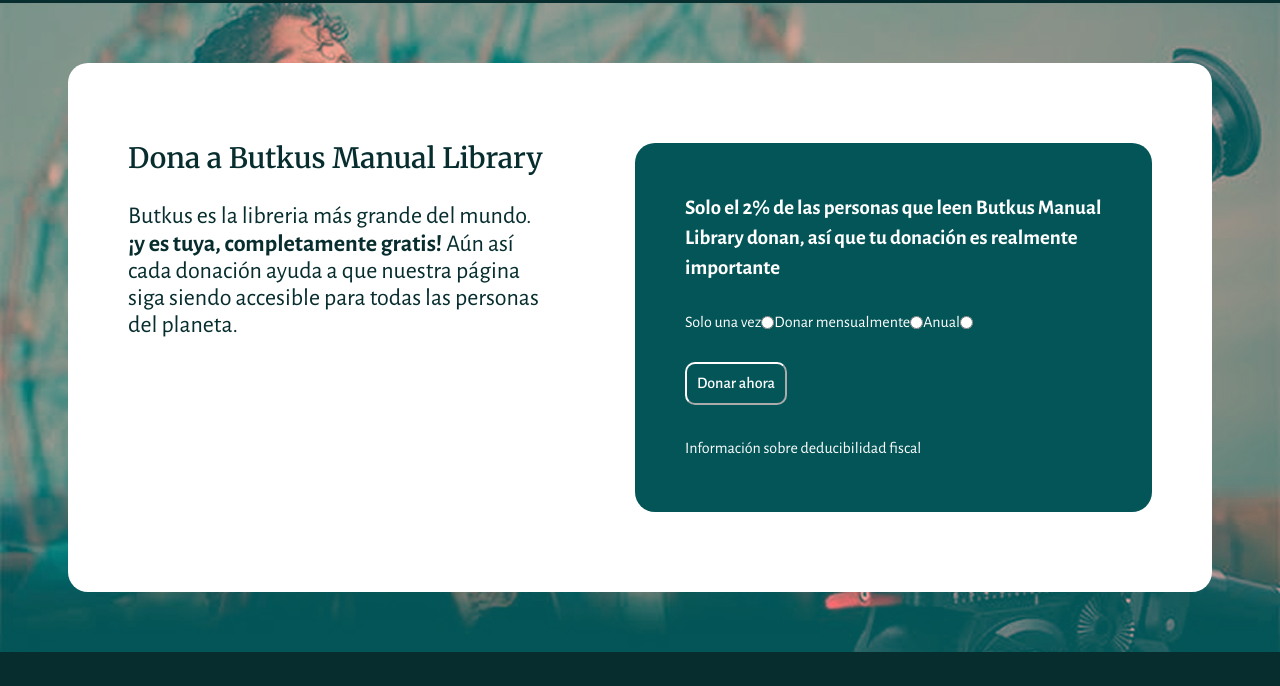
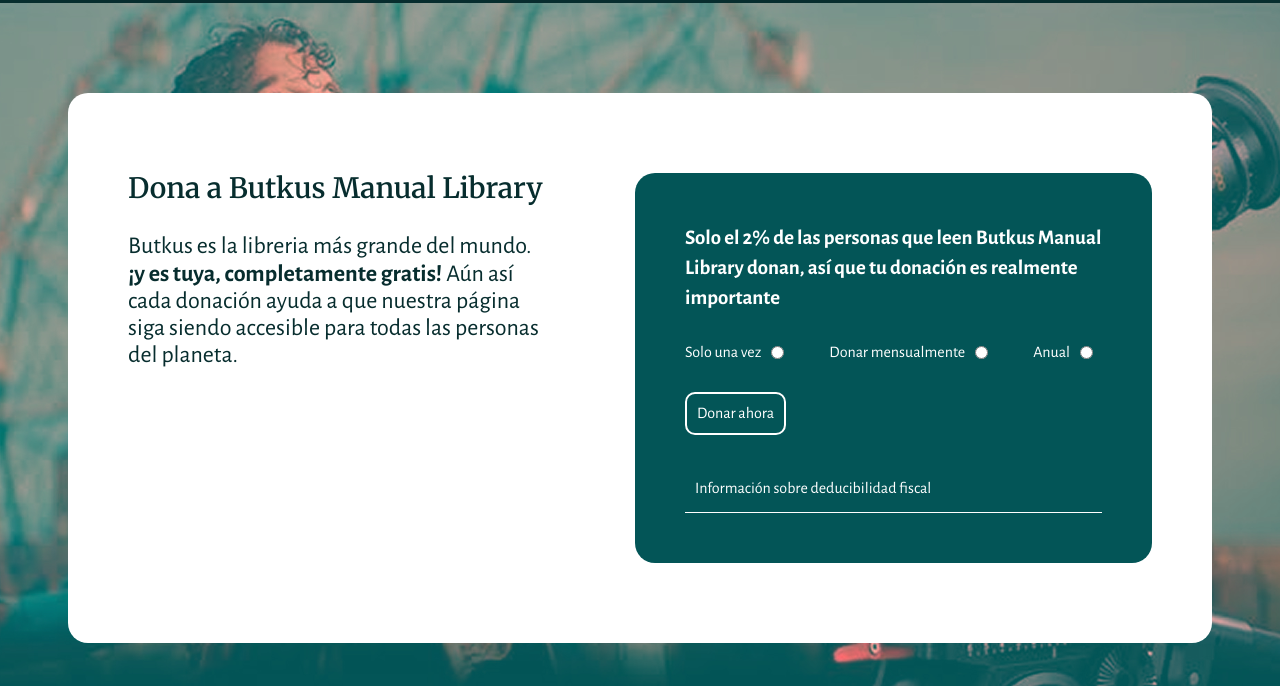
Before and after one commit to Compu3Unla/butkus-2026_2, a plain HTML site: page donacion.html in a window 1280 px wide. Shown: the part 114-800 px from the top of the page. Drawn offline with nearby package versions, Linux system fonts and the light colour scheme.

Commit message:
donacion terminado

```diff
--- a/donacion.html
+++ b/donacion.html
@@ -4,7 +4,7 @@
 <head>
     <meta charset="utf-8" />
     <meta name="viewport" content="width=device-width, initial-scale=1.0">
-    <title>Butkus | Donación </title>
+    <title>Butkus | Inicio </title>
     <link href="style.css" rel="stylesheet" type="text/css">
     <link rel="icon" type="image/x-icon" href="img/favicon.ico.ico">
     <link rel="preconnect" href="https://fonts.googleapis.com">
@@ -22,6 +22,8 @@
     <link
         href="https://fonts.googleapis.com/css2?family=Alegreya+Sans+SC:ital,wght@0,100;0,300;0,400;0,500;0,700;0,800;0,900;1,100;1,300;1,400;1,500;1,700;1,800;1,900&display=swap"
         rel="stylesheet">
+    <script src="animaciones.js"></script>
+
 </head>
 
 <body>
@@ -29,7 +31,7 @@
         <nav>
             <img src="img/img/logos/bk-logo-header.svg" alt="logo de Butkus" width="67" height="67">
             <div class="navegador">
-                <a href="conocenos.html">conocenos</a>
+                <a href="#">conocenos</a>
                 <details class="menu-desplegable">
                     <summary>recursos</summary>
 
@@ -112,14 +114,20 @@
                 <p class="blanco_bold">Solo el 2% de las personas que leen Butkus Manual Library donan, así que tu
                     donación es realmente importante</p>
                 <div class="frecuencia_donación">
-                    <label class="dona_frecuencia">Solo una vez<input type="radio" name="frecuencia"
-                            value="Solo una vez" id>
+                    <div class="opción-frecuencia">
+                        <label class="dona_frecuencia">Solo una vez<input type="radio" name="frecuencia"
+                                value="Solo una vez" id>
+                    </div>
+                    <div class="opción-freciencia">
                         <label class="dona_frecuencia">Donar mensualmente<input type="radio" name="frecuencia"
                                 value="Donar mensualmente" id>
-                            <label class="dona_frecuencia">Anual<input type="radio" name="frecuencia" value="Anual" id>
+                    </div>
+                    <div class="opción-freciencia">
+                        <label class="dona_frecuencia">Anual<input type="radio" name="frecuencia" value="Anual" id>
+                    </div>
                 </div>
 
-                <a href="#"><button class="btn-marco-verde">Donar ahora</button></a>
+                <a href="#"><button class="boton-donar">Donar ahora</button></a>
                 <p class="subrayado_donación">Información sobre deducibilidad fiscal</p>
             </div>
         </section>
@@ -184,7 +192,6 @@
         </div>
     </footer>
 
-
 </body>
 
 </html>
--- a/style.css
+++ b/style.css
@@ -1607,7 +1607,6 @@ a {
 
 
 
-
 /* Aplicaciones de Donacion */
 
 .main-donacion {
@@ -1628,7 +1627,7 @@ a {
     border-radius: 20px;
     background-color: #FFFFFF;
     color: #072D2E;
-    margin: 60px;
+    margin: 90px;
 }
 
 .donación_columna_izq {
@@ -1661,19 +1660,13 @@ a {
     label {
         color: white;
         display: flex;
-    }
-
-    .subrayado_donación {
-        color: white;
-        font-size: 1rem;
-    }
 
         .btn-marco-verde {
             border-radius: 10px;
             padding: 10px;
             border-color: white;
             background-color: #035557;
-        font-family: Alegreya Sans, sans-serif;
+            font-family: Alegreya Sans;
             font-size: 1rem;
             color: white;
             font-weight: 500;
@@ -1683,7 +1676,7 @@ a {
     }
 
     .blanco_bold {
-    font-family: "Alegreya Sans", sans-serif;
+        font-family: "Alegreya Sans", serif;
         font-size: 1.3rem;
         font-style: normal;
         font-weight: 600;
@@ -1695,7 +1688,33 @@ a {
         display: flex;
         gap: 45px;
     }
-
+}
+
+.dona_frecuencia {
+    display: flex;
+    flex-direction: row;
+    gap: 10px;
+}
+
+.subrayado_donación {
+    color: white;
+    font-size: 1rem;
+    padding: 10px;
+    border-bottom: 1px solid #FFF;
+}
+
+.boton-donar {
+    display: flex;
+    padding: 10px;
+    justify-content: center;
+    align-items: center;
+    gap: 10px;
+    background-color: transparent;
+    border-radius: 10px;
+    border: 2px solid #FFF;
+    color: #FFF;
+    font-size: 1rem;
+}
 
 
 /*aplicaciones a videoteca*/
```
Lines whose indentation alone changed are shown as unchanged.
